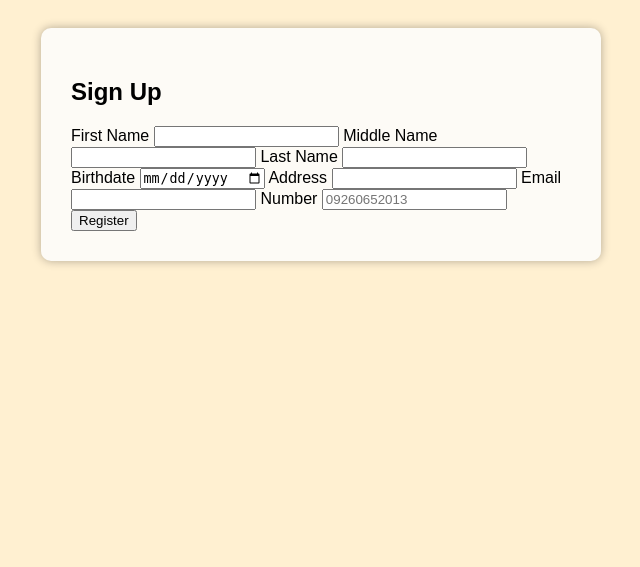
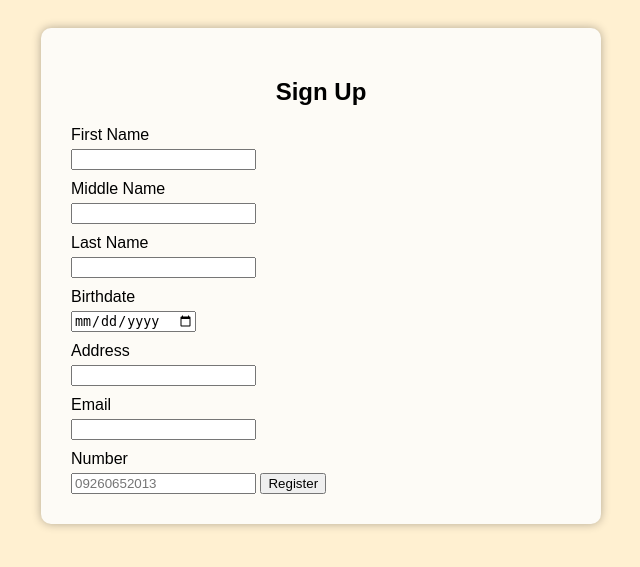
Before and after one commit to PrismaVL/AD-Task-1, a PHP site: page / in a window 1280 px wide. Shown: the top 567 px of the page, without its empty margins (319-959 px from the left). Run offline with PHP 8.4, Linux system fonts and the light colour scheme.

Commit message:
style (styles.css) centered the element h2 and added a few properties in the element label

```diff
--- a/assets/css/styles.css
+++ b/assets/css/styles.css
@@ -12,3 +12,14 @@ body {
     border-radius: 10px;
     box-shadow: 0 0 10px rgba(0, 0, 0, 0.3);
 }
+
+h2 {
+    text-align: center;
+    margin-bottom: 20px;
+}
+
+label {
+    display: block;
+    margin-top: 10px;
+    margin-bottom: 5px;
+}
```
